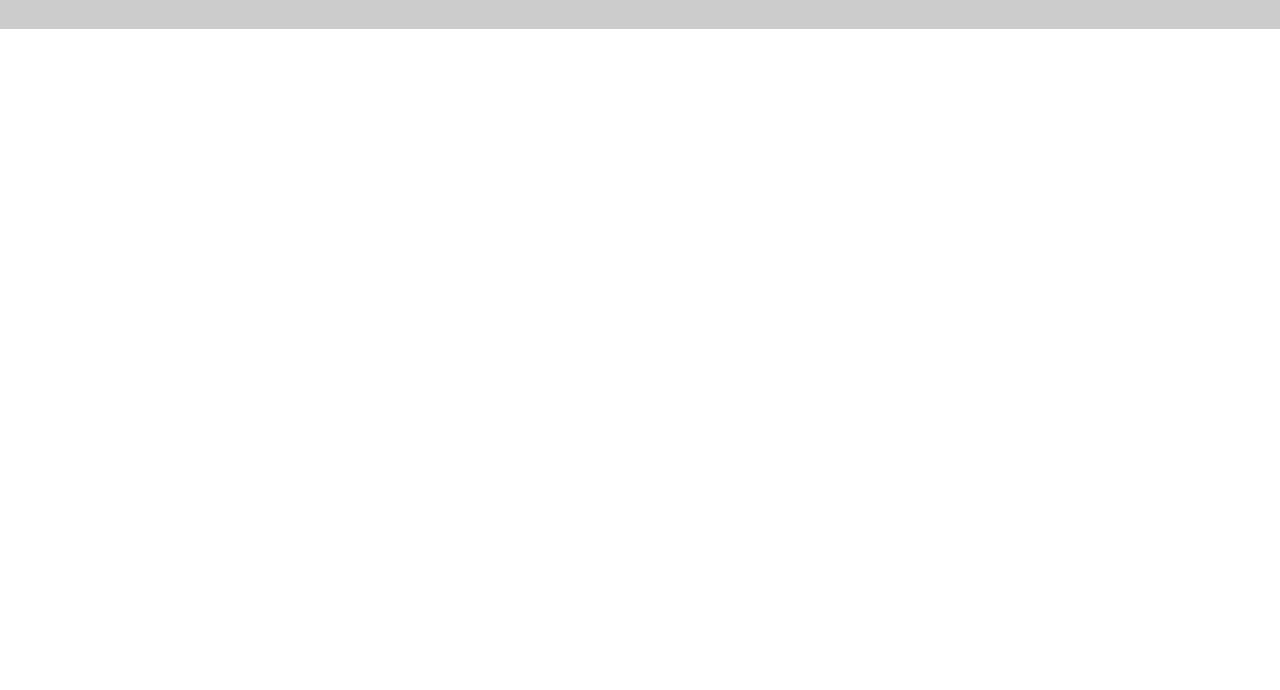
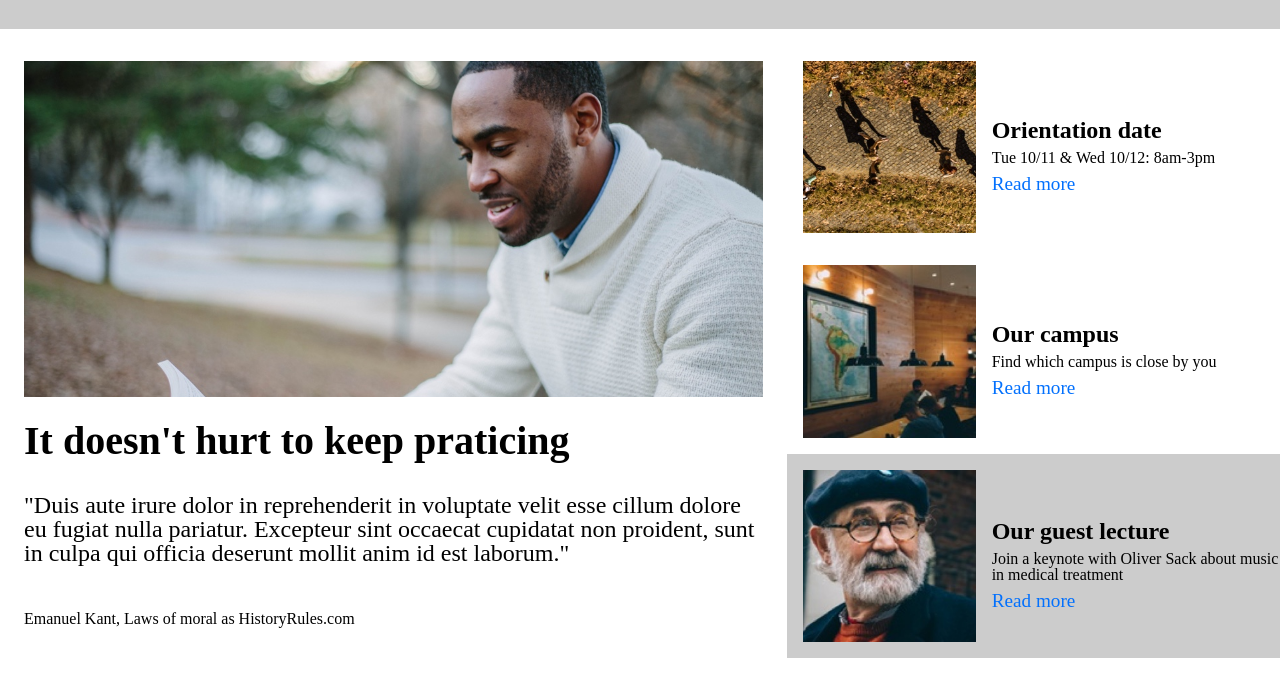
Before and after one commit to LCR-8/colmarAcademy, a plain HTML site: page index.html in a window 1280 px wide. Shown: the part 435-1125 px from the top of the page. Before the commit the page ends 800 px from the top, so only its background shows below. Drawn offline with Linux system fonts and the light colour scheme.

Commit message:
Avancé HTML et CSS!

```diff
--- a/index.html
+++ b/index.html
@@ -43,9 +43,11 @@
               </div>
             </a>
           </div>
-<!--        <div class="information section">
+        </div>
+        <div class="information section">
+          <div class="informationmain">
             <div class="primary">
-            <img src="./resources/images/information-main.jpg" alt="Learn image">
+            </div>
             <h2>It doesn't hurt to keep praticing</h2>
             <p>"Duis aute irure dolor in reprehenderit in voluptate velit esse cillum dolore eu fugiat nulla pariatur. Excepteur sint occaecat cupidatat non proident, sunt in culpa qui officia deserunt mollit anim id est laborum."</p>
             <span>Emanuel Kant, Laws of moral as HistoryRules.com</span>
@@ -53,25 +55,31 @@
           <div class="secondary">
             <div class="subtopic">
               <img src="./resources/images/information-orientation.jpg" alt="oreientation jpg">
+              <div class="details">
                 <h4>Orientation date</h4>
                 <span>Tue 10/11 &amp; Wed 10/12: 8am-3pm</span>
                 <a href="#">Read more</a>
               </div>
+            </div>
             <div class="subtopic">
               <img src="./resources/images/information-campus.jpg" alt="campus img">
-              <h4></h4>
-              <span></span>
+              <div class="details">
+                <h4>Our campus</h4>
+                <span>Find which campus is close by you</span>
                 <a href="#">Read more</a>
+              </div>
             </div>
             <div class="subtopic gray">
               <img src="./resources/images/information-guest-lecture.jpg" alt="guest lecture img">
-              <h4></h4>
-              <span></span>
+              <div class="details">
+                <h4>Our guest lecture</h4>
+                <span>Join a keynote with Oliver Sack about music in medical treatment</span>
                 <a href="#">Read more</a>
               </div>
             </div>
           </div>
-        <div class="start section gray">
+        </div>
+<!--        <div class="start section gray">
           <h2>Start learning</h2>
           <div class="courses">
             <div class="course">
--- a/resources/css/style.css
+++ b/resources/css/style.css
@@ -29,6 +29,14 @@ a{
   color:inherit;
 }
 
+p{
+  font-size: .75rem;
+}
+
+span{
+  font-size: .75rem;
+}
+
 /*--> HEADER <--*/
 header {
   position: fixed;
@@ -41,6 +49,7 @@ header {
   display: flex;
   align-items: center;
   justify-content: space-between;
+  background-color: white;
 }
 
 .logo {
@@ -122,24 +131,28 @@ main {
   min-height: 400px;
 }
 
+.primary{
+  width: 60%;
+  max-height: 12rem;
+  margin: 1rem .75rem;
+  display: flex;
+
+}
+
 /*--> Banner <--*/
 .banner{
   display: flex;
 }
 
 .banner .primary{
-  width: 60%;
-  max-height: 12rem;
-  margin: 1rem .75rem;
-  display: flex;
   background-image: url(../images/banner.jpg);
   background-position: right top;
   background-size: cover;
   background-repeat: no-repeat;
-
 }
 
 .banner .secondary{
+  width: 30%;
   display: flex;
   flex-direction: column;
   align-items: flex-start;
@@ -158,11 +171,114 @@ main {
 }
 
 .banner .secondary div {
-  width: 80%;
+  width: 100%;
+  background-color: gray;
+  text-align: center;
+  padding: .25rem 0rem;
+  color: white;
 }
 
+@media only screen and (max-width: 780px){
+  .banner{
+    flex-direction: column;
+  }
+  .banner .primary{
+    width: 100%;
+    height: 9rem;
+    margin: 0px;
+  }
+
+  .banner .secondary{
+    margin: 1rem .5rem;
+    width: 90%;
+  }
+}
 /*--> Information <--*/
+.information{
+  display: flex;
+}
 
+.informationmain {
+  width:60%;
+  margin: 1rem .75rem;
+}
+
+.information .primary {
+  height: 10.5rem;
+  width: 100%;
+  margin: 0rem 0rem .75rem 0rem;
+  background-image: url(../images/information-main.jpg);
+  background-position: right top;
+  background-size: cover;
+  background-repeat: no-repeat;
+}
+
+.informationmain h2,
+.informationmain p {
+  margin-bottom: 1rem;
+}
+
+.informationmain span{
+  font-size: .5rem;
+}
+
+.information .secondary{
+  width: 40%;
+  margin: 1rem 0rem;
+  display: flex;
+  flex-direction: column;
+  justify-content: space-between;
+}
+
+.subtopic {
+  display: flex;
+  align-items: center;
+  padding-top: .5rem;
+}
+
+.subtopic:first-child{
+  padding-top: 0rem;
+}
+
+.subtopic img{
+  width: 35%;
+  height: auto;
+  margin: 0rem .5rem .5rem .5rem;
+}
+
+.subtopic .details{
+  width: 65%;
+  display: flex;
+  flex-direction: column;
+}
+
+.subtopic .details h4,
+.subtopic .details span {
+  margin-bottom: .25rem;
+}
+
+.subtopic .details span{
+  font-size: .5rem;
+}
+
+.subtopic .details a {
+  color: #0270fd;
+  font-size: .6rem
+}
+
+@media only screen and (max-width: 780px){
+  .informationmain{
+    display: none;
+  }
+
+  .information .secondary{
+    width: 100%;
+  }
+
+  .information .subtopic{
+    flex-direction: column;
+  }
+}
 /*--> Start learning <--*/
 
 /*--> Thesis <--*/
```
Lines whose indentation alone changed are shown as unchanged.
